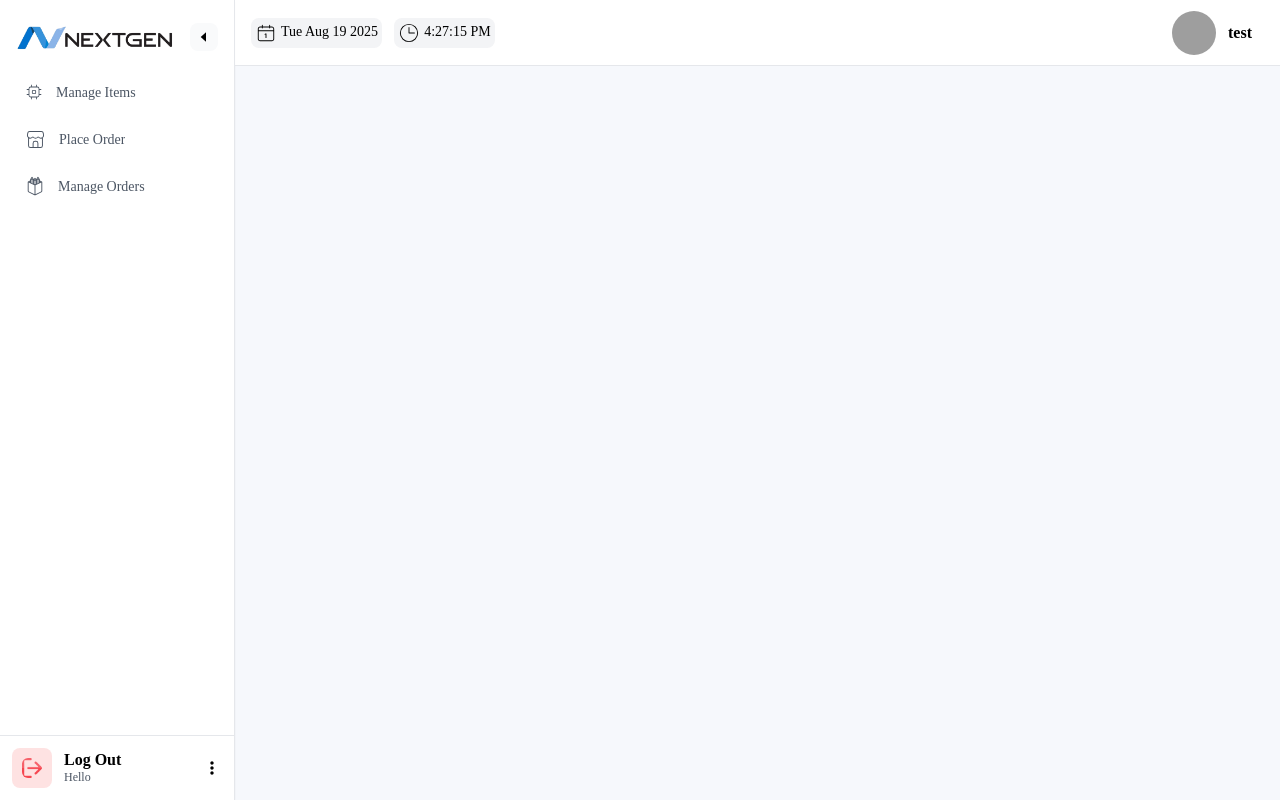
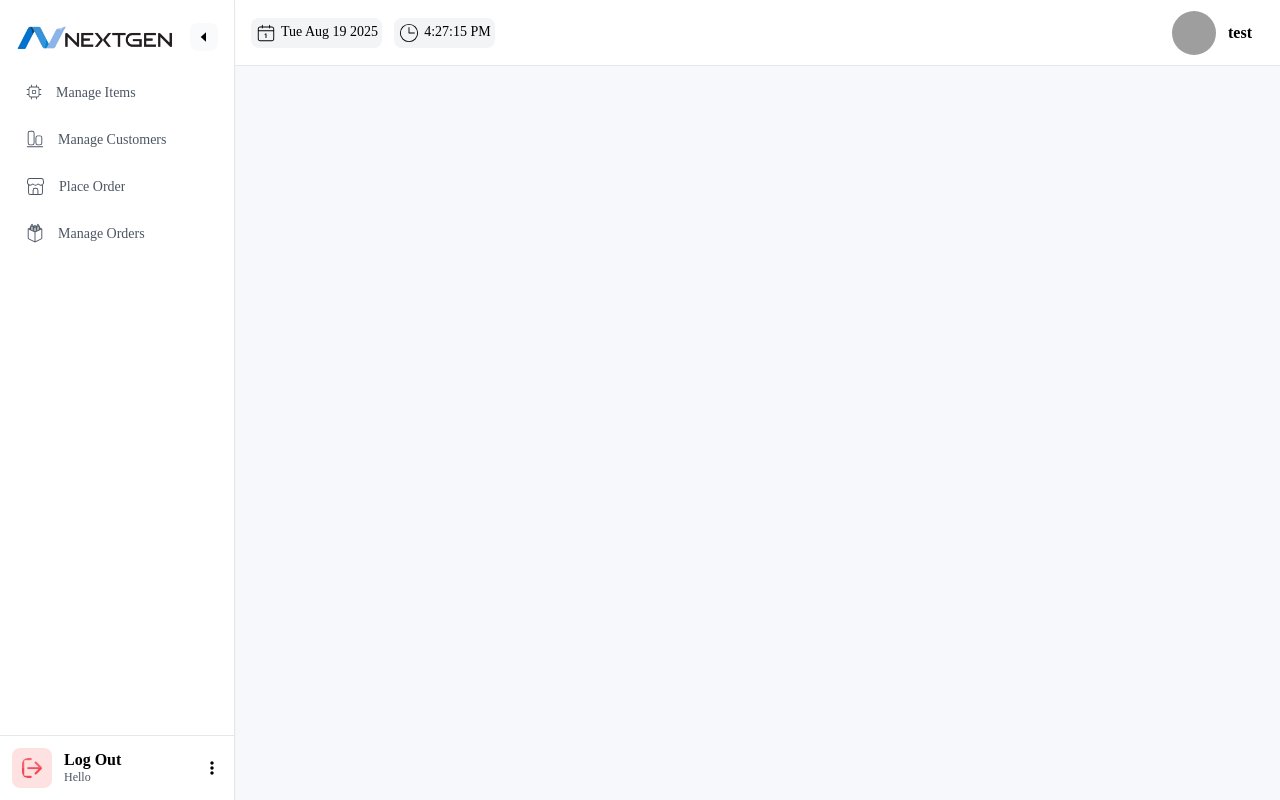
Before and after one commit to DhanushkaTA/Billing-System-Front-End, a React (Vite) app: page /home in a window 1280 px wide. Built offline with nearby package versions, Linux system fonts and the light colour scheme; grey boxes are pictures that could not be loaded; a web font is replaced by a local one.

Commit message:
add new side btn - manage customers

```diff
--- a/src/view/homeView.tsx
+++ b/src/view/homeView.tsx
@@ -53,6 +53,13 @@ function HomeView() {
                 navigate={"item"}
               />,
 
+                <SidebarItem
+                    key={"8"}
+                    icon={<CiAlignBottom size={22} />}
+                    text={"Manage Customers"}
+                    navigate={"customer"}
+                />,
+
               <SidebarItem
                 key={"7"}
                 icon={<CiShop size={23} />}
```
